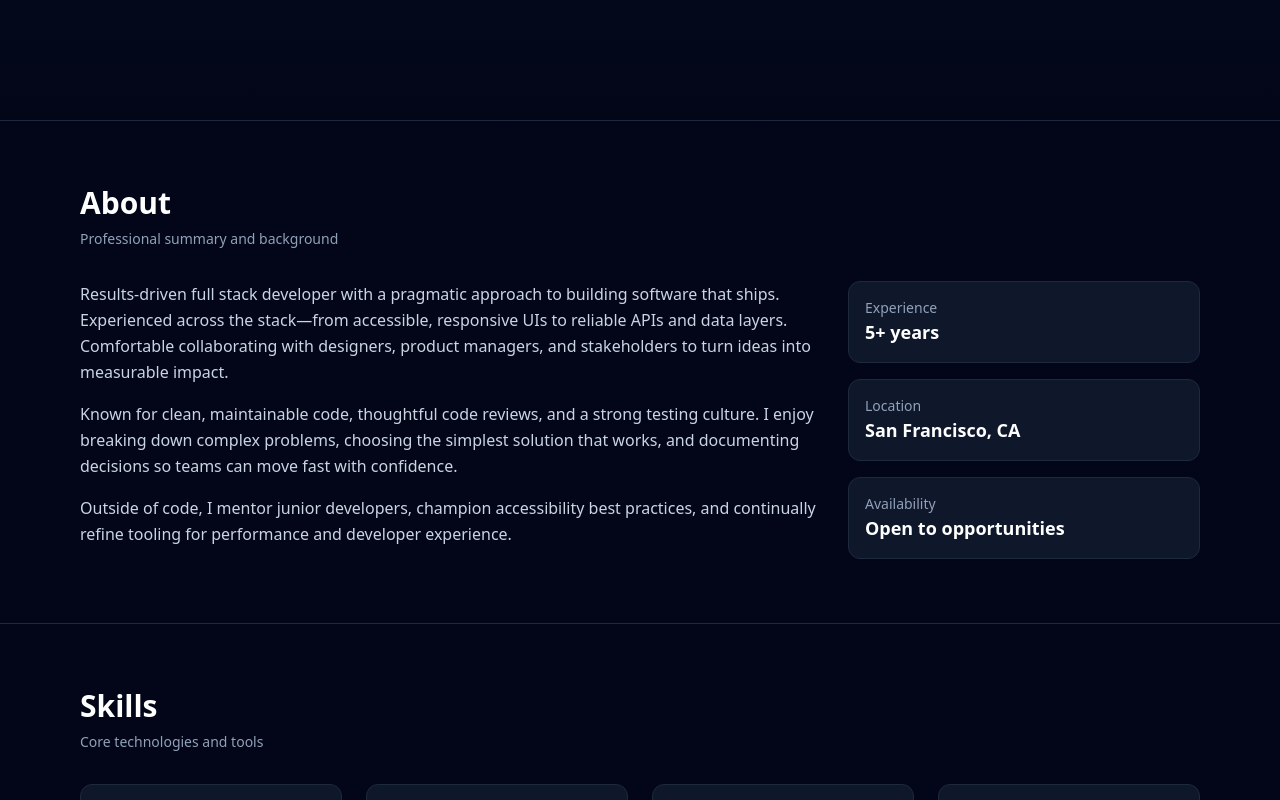
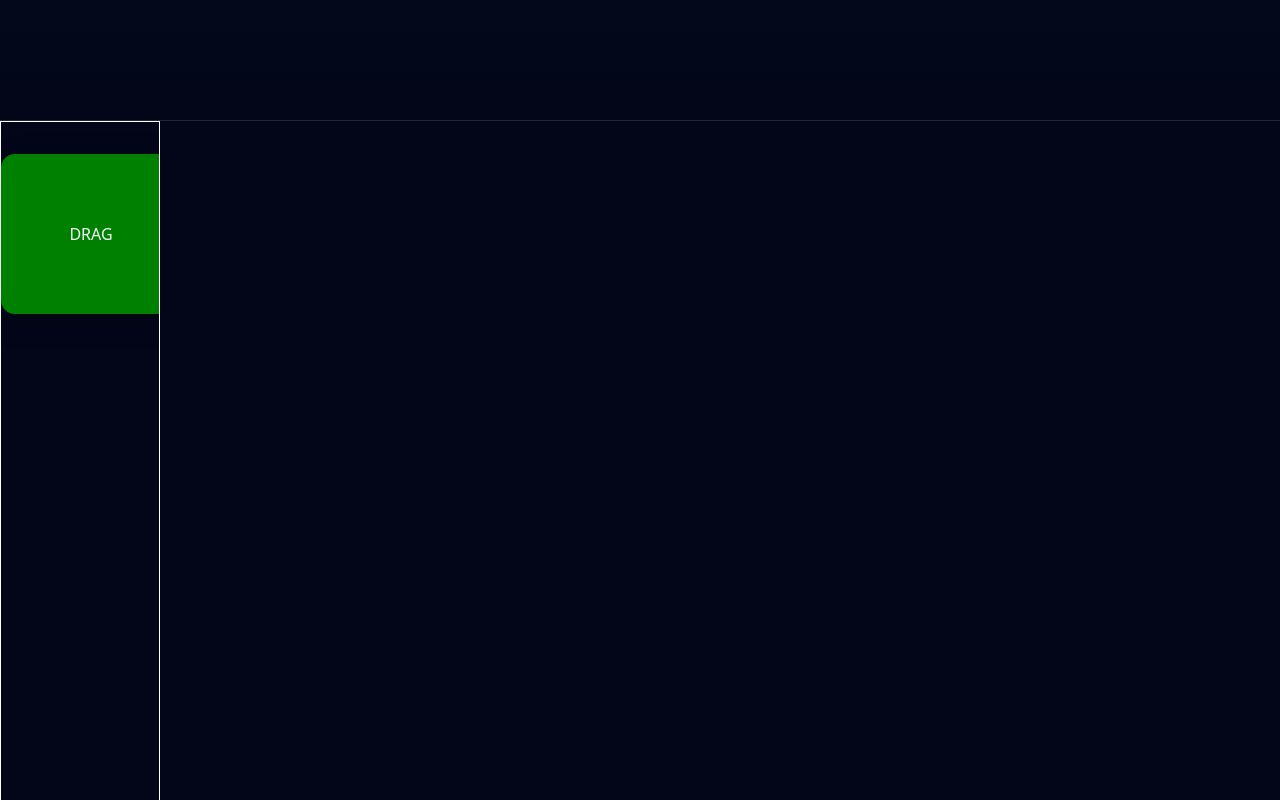
Before and after one commit to Zeckiiee/portfolio_framer_motion, a React (Vite) app: page / in a window 1280 px wide. Shown: the part 740-1540 px from the top of the page. Built offline with nearby package versions, Linux system fonts and the light colour scheme.

Commit message:
draggable

```diff
--- a/src/components/Portfolio.jsx
+++ b/src/components/Portfolio.jsx
@@ -2,7 +2,9 @@ import React, { useState } from "react";
 import {
   motion,
   useScroll,
-  useTransform
+  useTransform,
+  useMotionValue,
+  useAnimation,
 } from "framer-motion";
 import myAvatar from "../assets/myAvatar.png";
 // Single-file, production-ready portfolio built with
@@ -97,7 +99,7 @@ function Header() {
 }
 
 function Hero() {
-  const { scrollY } = useScroll()
+  const { scrollY } = useScroll();
   const y1 = useTransform(scrollY, [0, 500], [0, 70]);
 
   const parentVariant = {
@@ -150,9 +152,7 @@ function Hero() {
       className="bg-gradient-to-b from-slate-900 to-slate-950 border-b border-slate-800 flex justify-center items-center h-screen w-full"
     >
       <div className="w-[70%] flex items-center justify-between">
-        <motion.div
-          style={{ y: y1 }}
-          className="relative">
+        <motion.div style={{ y: y1 }} className="relative">
           <motion.h1 className="text-3xl md:text-5xl font-extrabold tracking-tight text-white">
             Ezeckiel Bongala
           </motion.h1>
@@ -205,12 +205,10 @@ function Hero() {
             initial={{ opacity: 0 }}
             animate={{ opacity: 1 }}
             ease={{}}
-
             transition={{
               duration: 0.8,
             }}
             style={{ y: y1 }}
-
             className="max-w-[400px] h-[450px] bg-[#111A2B] inset-0  absolute top-[-3.1rem] rounded-t-full"
           ></motion.div>
           <motion.img
@@ -228,6 +226,81 @@ function Hero() {
         </div>
       </div>
     </section>
+  );
+}
+function Draggable() {
+  const x = useMotionValue(0);
+  const y = useMotionValue(0);
+  const controls = useAnimation();
+  const THRESHOLD = 150;
+
+  function handleDragEnd(_, info) {
+
+    const currentX = x.get();
+    const currentY = y.get();
+
+    const distance = Math.hypot(currentX, currentY);
+    console.log(
+      "currentX:",
+      currentX,
+      "currentY:",
+      currentY,
+      "info.offset:",
+      info.offset,
+      "distance:",
+      distance
+    );
+
+    if (distance >= THRESHOLD) {
+
+      controls.start({
+        x: 0,
+        y: 0,
+        transition: { type: "spring", stiffness: 420, damping: 16 },
+      });
+    } else {
+
+      controls.start({
+        x: 0,
+        y: 0,
+        transition: { type: "spring", stiffness: 180, damping: 20 },
+      });
+    }
+  }
+
+
+
+  return (
+    <div style={{ height: "100vh", display: "grid", placeItems: "left" }}>
+      <div className="max-w-[10rem] border-white border-[1px] overflow-hidden">
+        <motion.div
+          style={{
+            x,
+            y,
+            width: 180,
+            height: 160,
+            borderRadius: 14,
+            display: "flex",
+            alignItems: "center",
+            justifyContent: "center",
+            cursor: "grab",
+            userSelect: "none",
+            boxShadow: "0 8px 30px rgba(0,0,0,0.15)",
+            backgroundColor: "green",
+            marginTop: "2rem",
+          }}
+          drag={true}
+          dragElastic={1}
+          onDragEnd={handleDragEnd}
+          animate={controls}
+          whileTap={{ scale: 0.98, cursor: "grabbing" }}
+          role="button"
+          tabIndex={0}
+        >
+          DRAG
+        </motion.div>
+      </div>
+    </div>
   );
 }
 
@@ -371,6 +444,7 @@ function Skills() {
             Core technologies and tools
           </p>
         </header>
+
         <div className="grid gap-6 sm:grid-cols-2 lg:grid-cols-4">
           {groups.map((g) => (
             <div
@@ -600,6 +674,7 @@ export default function Portfolio() {
       <Header />
       <main id="main">
         <Hero />
+        <Draggable />
         <About />
         <Skills />
         <Projects />
```
